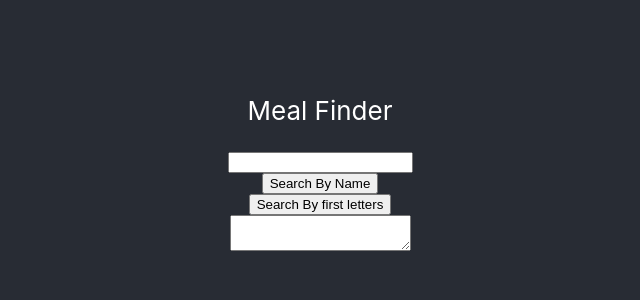
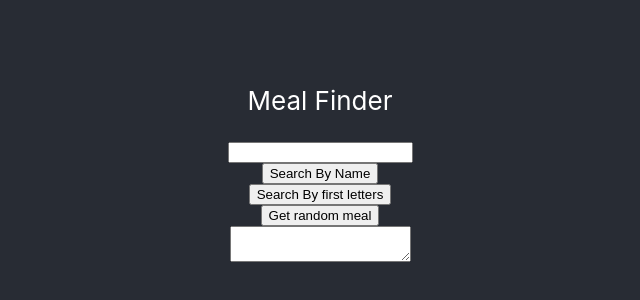
Before and after one commit to MartinLoidolt/meal_finder, a React (Create React App) app: page / in a window 1280 px wide. Shown: the part 240-540 px from the top of the page, without its empty margins (320-960 px from the left). Built offline with nearby package versions, Linux system fonts and the light colour scheme.

Commit message:
added third user story - random meal

```diff
--- a/src/App.tsx
+++ b/src/App.tsx
@@ -1,6 +1,6 @@
 import React, {useState} from 'react';
 import './App.css';
-import {getMealByFirstLetters, getMealsByName} from "./database/apiCalls";
+import {getMealByFirstLetters, getMealRandom, getMealsByName} from "./Database/apiCalls";
 import {Meal} from "./Utils/Interfaces";
 
 function App() {
@@ -35,14 +35,26 @@ function App() {
         setTextArea(textAreaText);
     }
 
+    async function onGetRandomMeal() {
+      let meals = await getMealRandom();
+
+        setMeals(meals);
+        let textAreaText = "";
+        meals.forEach(meal => {
+            textAreaText = textAreaText + meal.strMeal + ", \n";
+        })
+
+        setTextArea(textAreaText);
+    }
+
   return (
     <div className="App">
       <div className="App-body">
       <p>Meal Finder</p>
       <input type={"text"} onChange={event => {setMealSearchText(event.target.value)}}/>
-      <button onClick={onSearchMealByNameClick}>Search By Name</button>
+          <button onClick={onSearchMealByNameClick}>Search By Name</button>
           <button onClick={onSearchMealbyFirstLetters}>Search By first letters</button>
-
+          <button onClick={onGetRandomMeal}>Get random meal</button>
           <textarea readOnly={true} value={textArea}/>
       </div>
     </div>
--- a/src/database/apiCalls.tsx
+++ b/src/database/apiCalls.tsx
@@ -23,3 +23,15 @@ export async function getMealByFirstLetters(firstLetters: string): Promise<Meal[
     }
     return [];
 }
+
+export async function getMealRandom(): Promise<Meal[]> {
+    const resp = await fetch('https://www.themealdb.com/api/json/v1/1/random.php', {
+        method: 'GET',
+    });
+
+    if(resp.status === 200) {
+        let meals = (await resp.json()).meals;
+        return meals ? meals : [];
+    }
+    return [];
+}
```
